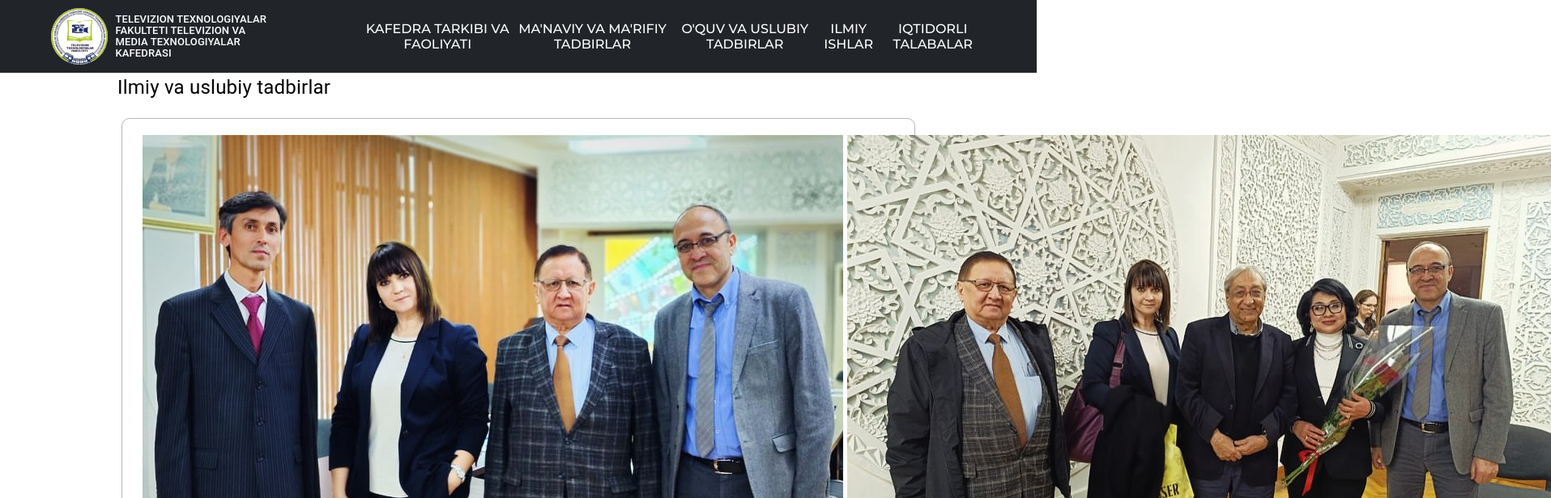
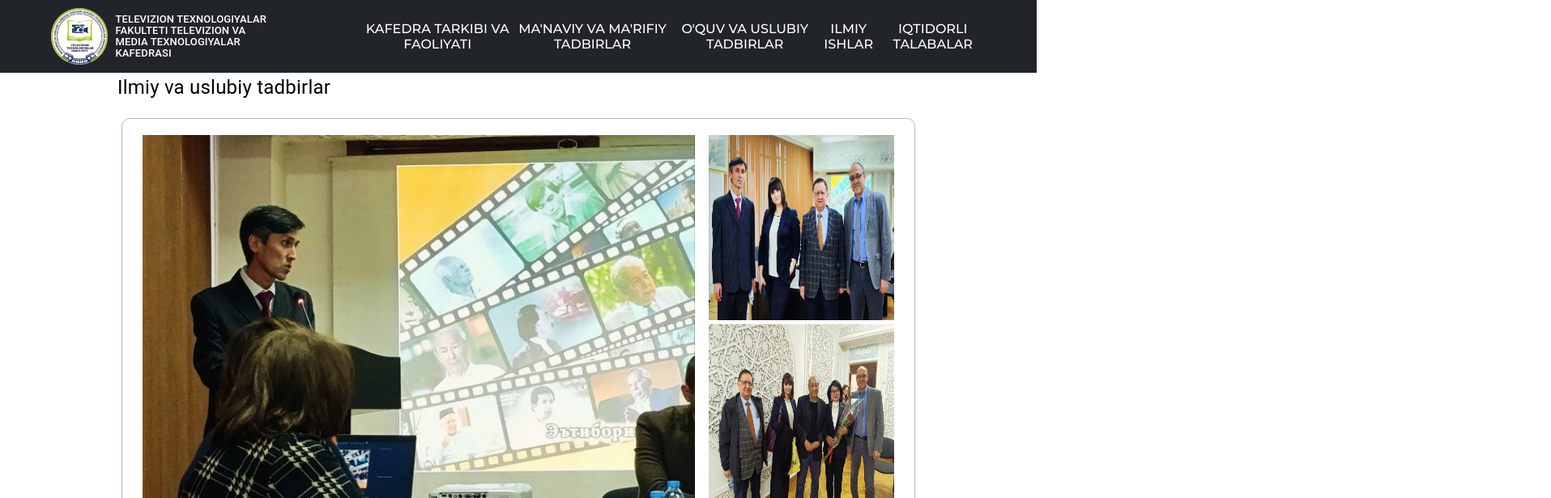
Before and after one commit to abbosbek23/tatuproject, a React (Vite) app: page /ilmiy in a window 1280 px wide. Shown: the top 616 px of the page at 81% size, 1915 px wide, since content can reach past the window. Built offline with nearby package versions, Linux system fonts and the light colour scheme.

Commit message:
change images

```diff
--- a/src/kafedra_about_page/about.jsx
+++ b/src/kafedra_about_page/about.jsx
@@ -80,7 +80,7 @@ const About = () => {
       {/* <LocationWebsite name={"Kafedra"} /> */}
       <Box
         sx={{
-          // display: "flex",
+          display: "flex",
           alignItems: "center",
           padding: point560 ? "10px 50px" : "20px 100px",
           marginBlock: "0px 50px",
--- a/src/tadbirlar_page/ilmiy.jsx
+++ b/src/tadbirlar_page/ilmiy.jsx
@@ -40,8 +40,8 @@ const Ilmiy = () => {
         }}
       >
         <div className="image-grid">
-          <div className="main-image">
-            <img src={image[0]} width={"99%"} height={"100%"} alt="Main" />
+          <div className="main-images">
+            <img src={image5[0]} width={"99%"} height={"100%"} alt="Main" />
           </div>
           <div className="side-imagess">
             {image5.slice(1, 3).map((image, index) => (
--- a/src/tadbirlar_page/index.css
+++ b/src/tadbirlar_page/index.css
@@ -14,14 +14,25 @@
     grid-template-rows: repeat(2, 1fr);
     gap: 5px;
   }
-  .side-imagess
-  {
-    flex: 2;
+
+  .main-images{
+    flex: 3;
+    margin-right: 10px;
+}
+
+.side-imagess {
+    flex: 1;
     display: grid;
-    grid-template-columns: repeat(2,1fr);
-    grid-template-rows: repeat(1,1fr);
-    gap:5px;
-  }
+    grid-template-rows: repeat(2, 1fr);
+    gap: 5px;
+}
+
+.side-imagess img {
+    width: 100%;
+    height: 100%;
+    object-fit: fill;
+}
+
 
   .side-images img {
     width: 100%;
```
